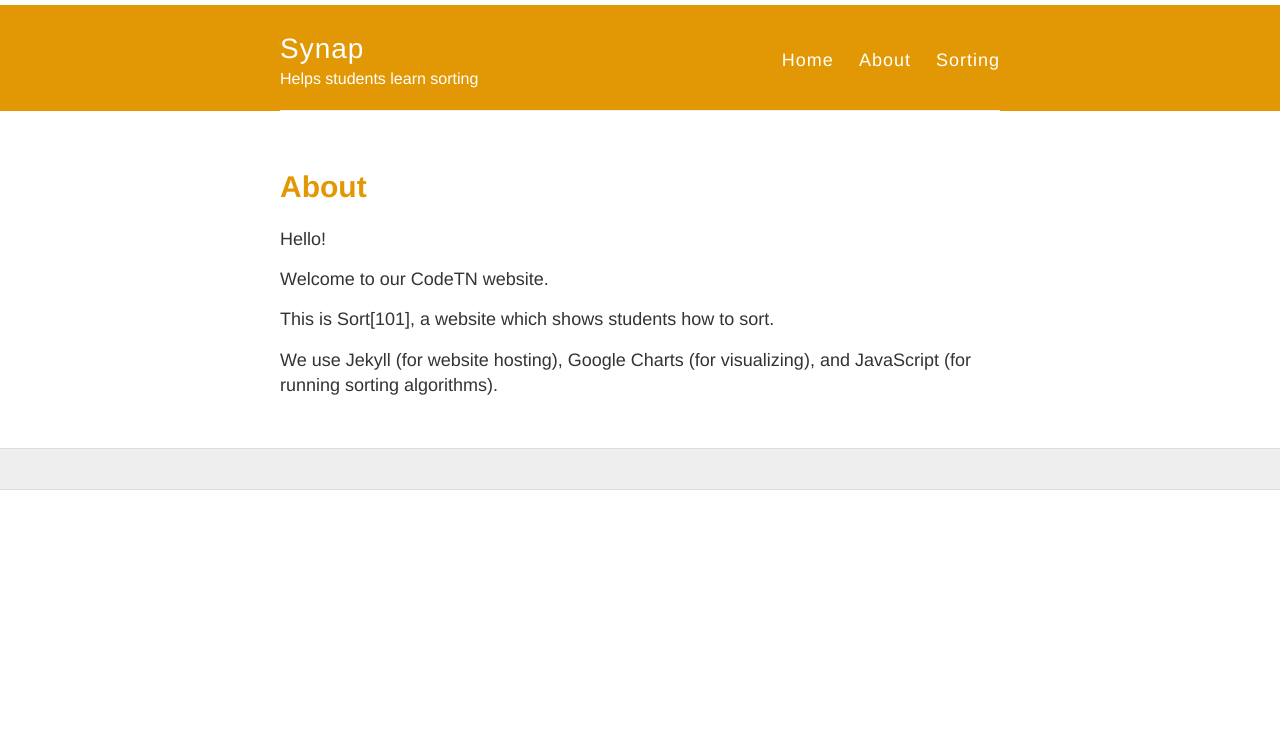
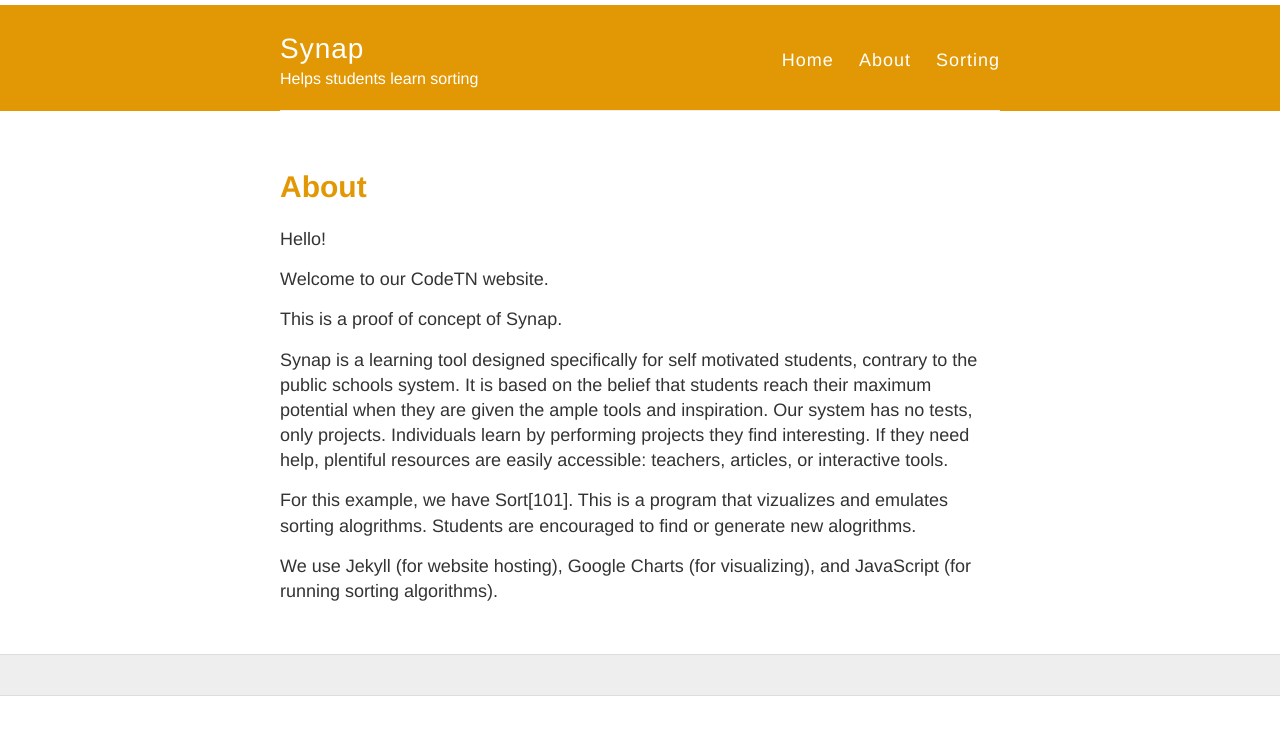
Before and after one commit to cadebrown/codetn, a Jekyll site: the page built from about.md, in a window 1280 px wide. Shown: the top 735 px of the page. Built offline with Jekyll 4.4.1, drawn with Linux system fonts in a browser that asks for light colours; nearby versions of some CDN libraries.

Commit message:
Update about.md

```diff
--- a/about.md
+++ b/about.md
@@ -8,6 +8,10 @@ Hello!
 
 Welcome to our CodeTN website.
 
-This is Sort[101], a website which shows students how to sort.
+This is a proof of concept of Synap.
+
+Synap is a learning tool designed specifically for self motivated students, contrary to the public schools system. It is based on the belief that students reach their maximum potential when they are given the ample tools and inspiration. Our system has no tests, only projects. Individuals learn by performing projects they find interesting. If they need help, plentiful resources are easily accessible: teachers, articles, or interactive tools.
+
+For this example, we have Sort[101]. This is a program that vizualizes and emulates sorting alogrithms. Students are encouraged to find or generate new alogrithms.
 
 We use Jekyll (for website hosting), Google Charts (for visualizing), and JavaScript (for running sorting algorithms).
```
